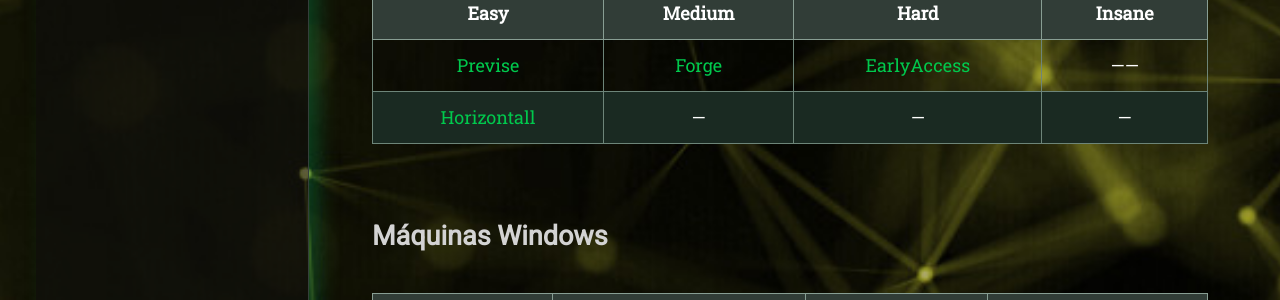
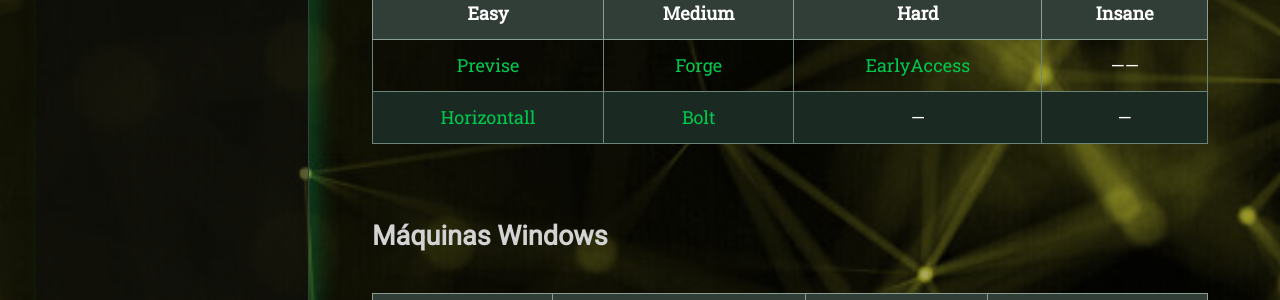
Before and after one commit to WildZarek/wildzarek.github.io, a Jekyll site: the page built from htb.md, in a window 1280 px wide. Shown: the part 901-1201 px from the top of the page. Built offline with Jekyll 4.4.1, drawn with Linux system fonts in a browser that asks for light colours; nearby versions of some CDN libraries; some web fonts are replaced.

Commit message:
HTB Bolt WriteUp

```diff
--- a/htb.md
+++ b/htb.md
@@ -18,7 +18,7 @@ Aquí encontrarás todo el contenido relacionado con la plataforma HackTheBox or
 | Easy                            | Medium                          | Hard                            | Insane |
 |:-------------------------------:|:-------------------------------:|:-------------------------------:|:------:|
 | [Previse](/htb/previse)         | [Forge](/htb/forge)             | [EarlyAccess](/htb/earlyaccess) | ------ |
-| [Horizontall](/htb/horizontall) | --- | --- | --- |
+| [Horizontall](/htb/horizontall) | [Bolt](/htb/bolt)               | --- | --- |
 
 ## Máquinas Windows
 
```
